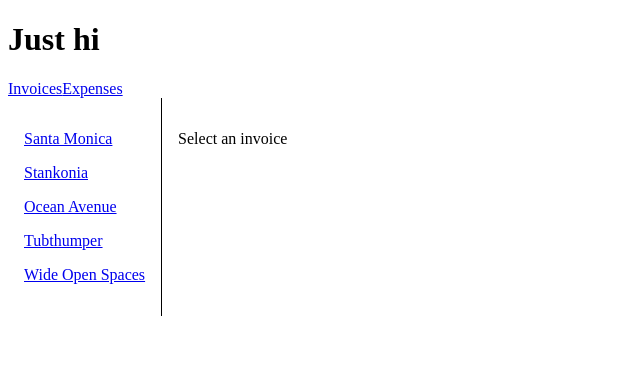
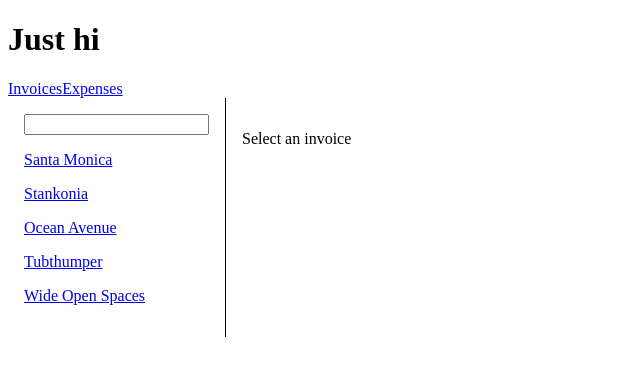
Before and after one commit to m4yer/beanix-ui, a React (Create React App) app: page /invoices in a window 1280 px wide. Shown: the top 376 px of the page, without its empty margins (0-640 px from the left). Built offline with nearby package versions, Linux system fonts and the light colour scheme.

Commit message:
react-router:
- [searchParams, setSearchParams] for url?**** params

```diff
--- a/src/routes/invoices.jsx
+++ b/src/routes/invoices.jsx
@@ -1,8 +1,9 @@
 import {getInvoices} from "../data";
-import {Link, NavLink, Outlet} from "react-router-dom";
+import {NavLink, Outlet, useSearchParams} from "react-router-dom";
 
 export default function Invoices() {
     let invoices = getInvoices();
+    let [searchParams, setSearchParams] = useSearchParams();
     return (
         <div style={{display: "flex"}}>
             <nav
@@ -11,9 +12,27 @@
                     padding: "1rem",
                 }}
             >
-                {invoices.map((invoice) => (
+                <input
+                    value={searchParams.get("filter") || ""}
+                    onChange={(event) => {
+                        let filter = event.target.value;
+                        if (filter) {
+                            setSearchParams({filter});
+                        } else {
+                            setSearchParams({});
+                        }
+                    }}
+                />
+                {invoices
+                    .filter((invoice) => {
+                        let filter = searchParams.get("filter");
+                        if (!filter) return true;
+                        let name = invoice.name.toLowerCase();
+                        return name.startsWith(filter.toLowerCase());
+                    })
+                    .map((invoice) => (
                         <NavLink
-                        style={({ isActive }) => {
+                            style={({isActive}) => {
                                 return {
                                     display: "block",
                                     margin: "1rem 0",
```
Lines whose indentation alone changed are shown as unchanged.
